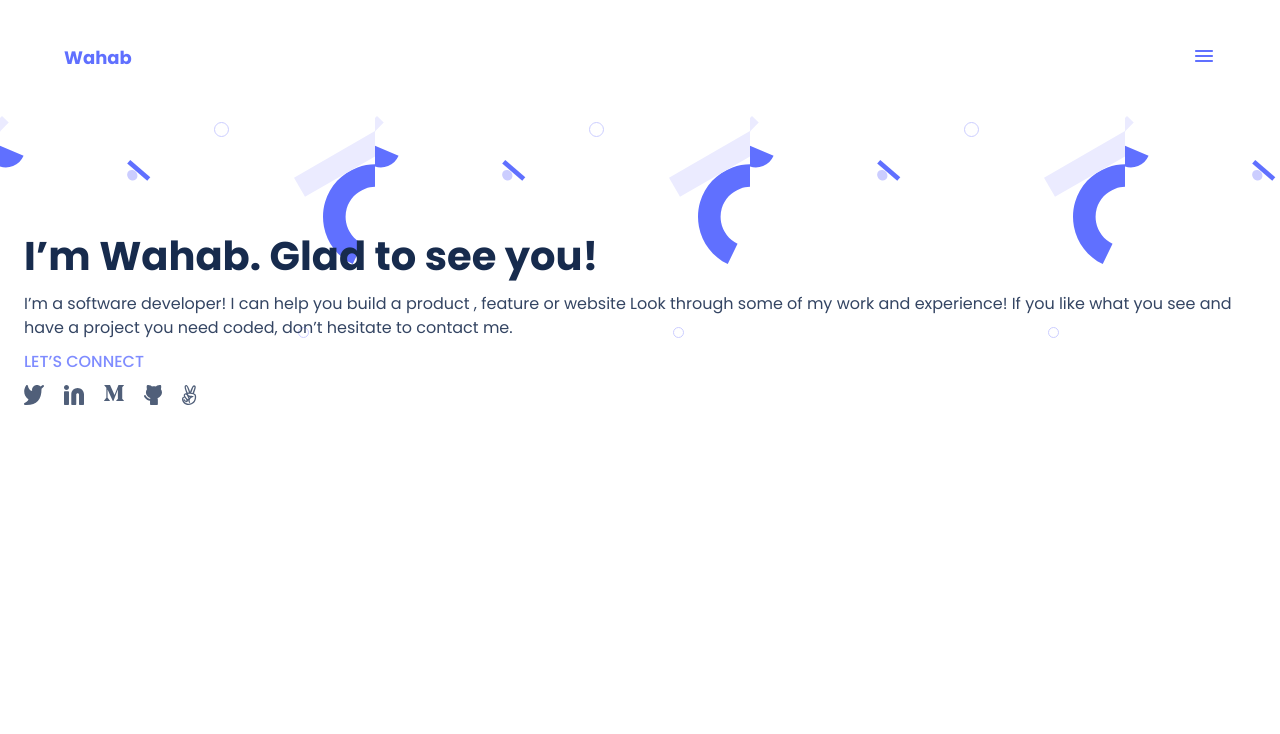
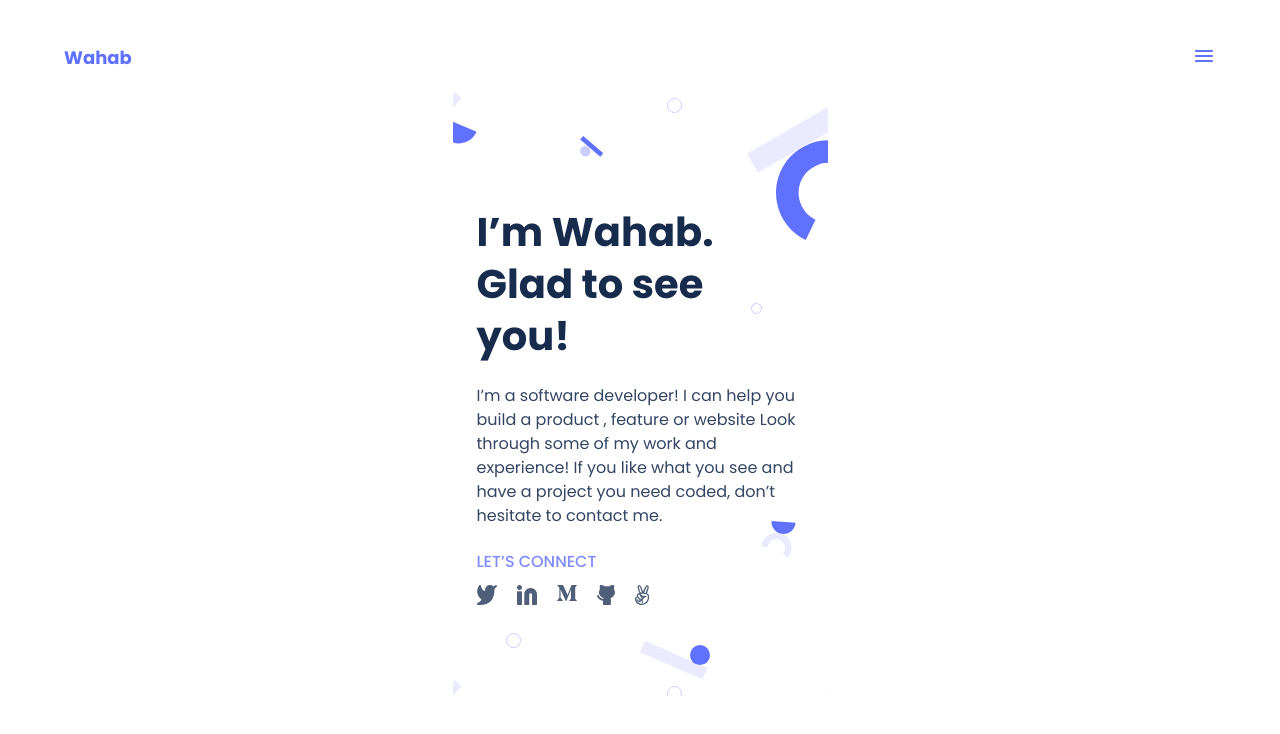
Before and after one commit to Abdulwhbhussain/Microverse_portfolio_project, a website: page index.html in a window 1280 px wide. Drawn offline with Linux system fonts and the light colour scheme.

Commit message:
putted Margins to the Design as per the Review

```diff
--- a/style.css
+++ b/style.css
@@ -31,10 +31,21 @@
 
 /* Headline */
 .headline-container {
-  /* border: 1px solid red; */
   background-image: url(assets/header-shapes-mobile@2x.svg);
   font-family: 'Poppins', sans-serif;
-  padding: 114px 24px 12px 24px;
+
+  /* Auto layout */
+
+  display: flex;
+  flex-direction: column;
+  align-items: flex-start;
+  padding: 114px 24px;
+  gap: 12px;
+  position: absolute;
+  width: 375px;
+  height: 604px;
+  left: calc(50% - 375px / 2);
+  top: 92px;
 }
 
 .headline-text1 {
```
